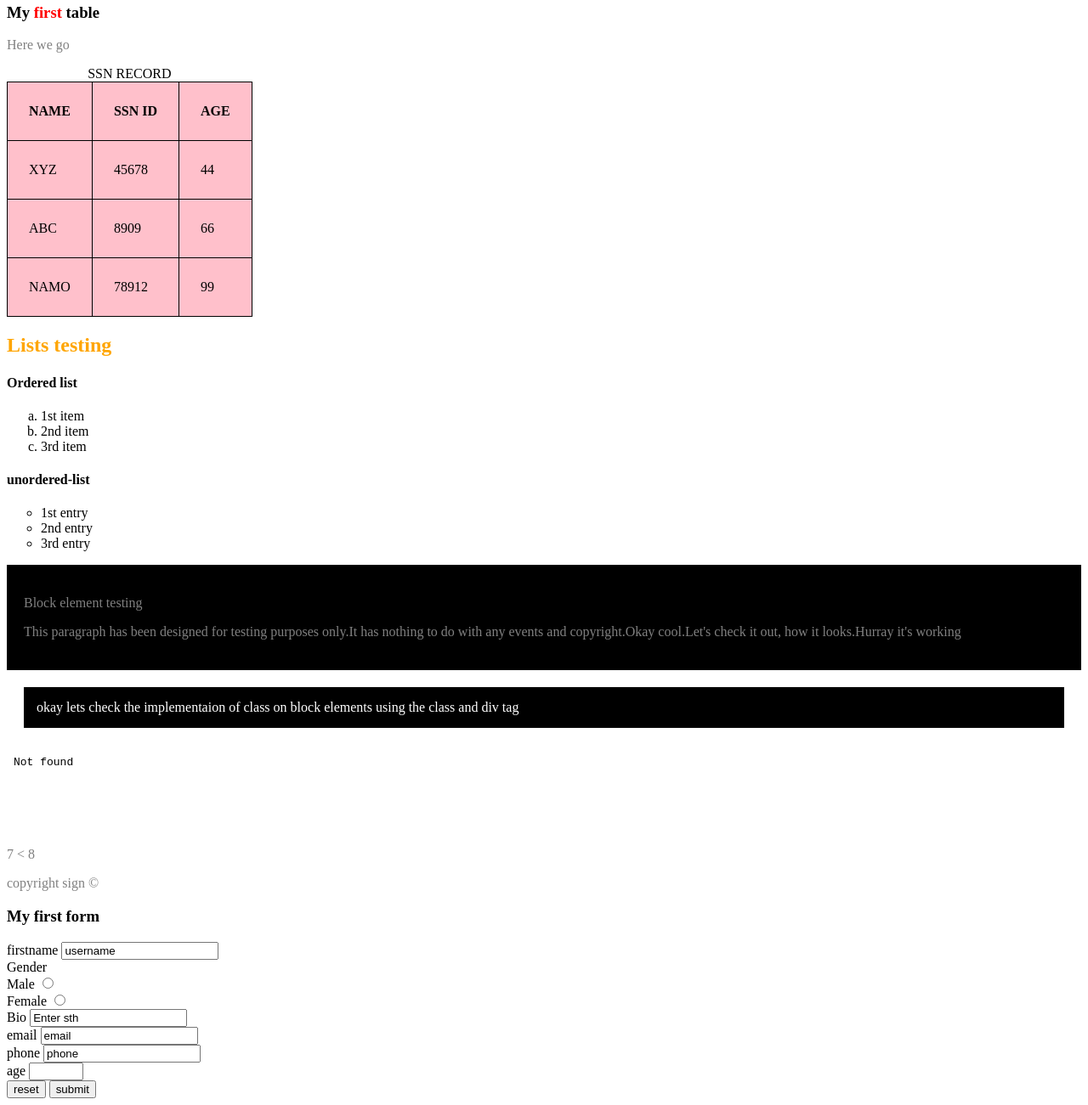
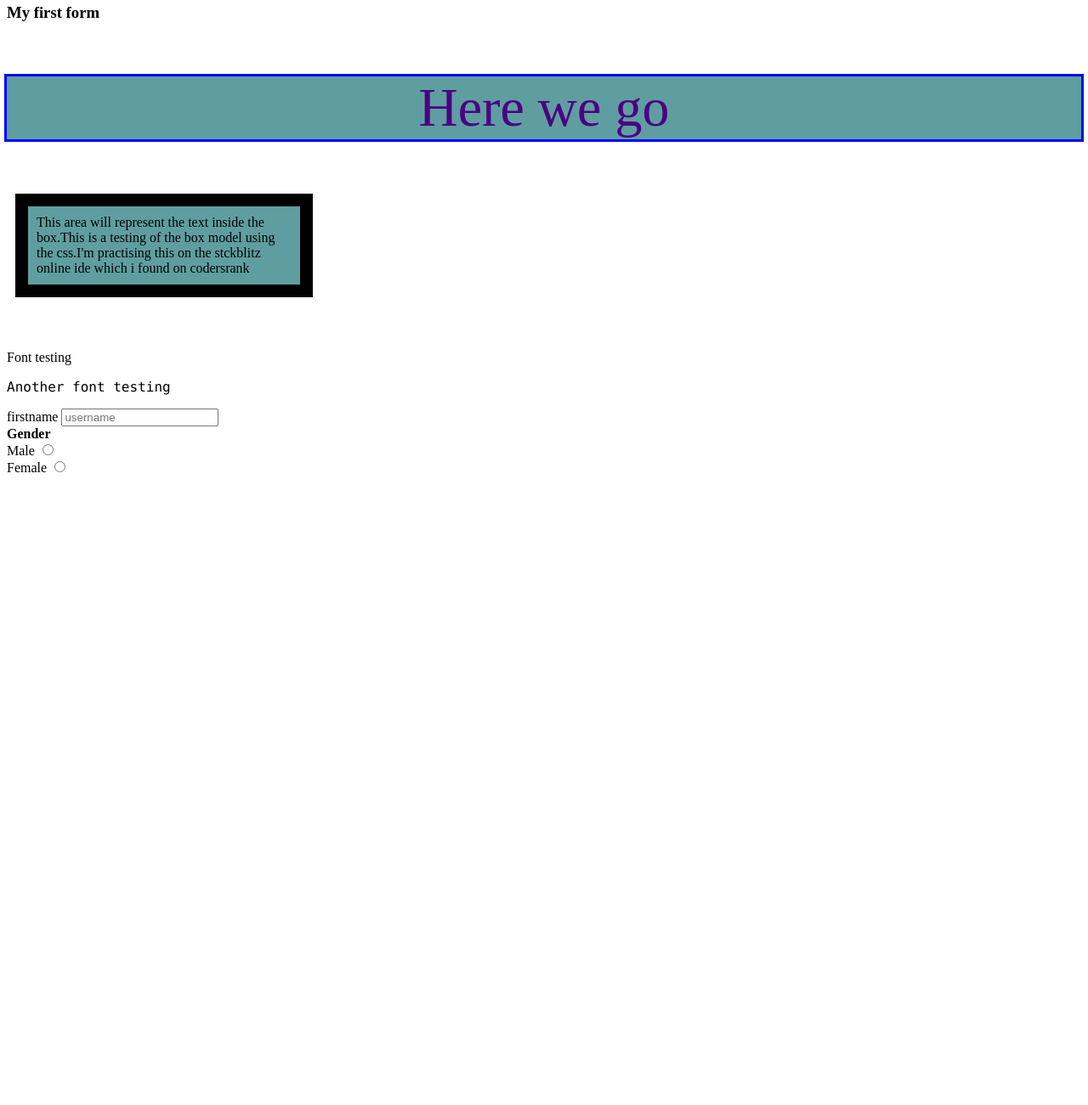
Before and after one commit to rahulphalswal111/codersrank-template-wqch2g, a website: page index.html in a window 1280 px wide. Shown: the part 15-1316 px from the top of the page at 85% size. After the commit the page ends 800 px from the top, so only its background shows below. Drawn offline with Linux system fonts and the light colour scheme.

Commit message:
2 files modified, 1 deleted

```diff
--- a/index.html
+++ b/index.html
@@ -2,96 +2,26 @@
 <html>
 
 <head>
-	<title>myfirstsite</title>
-	<style>
-    #head2{
-      color:orange;
-    }
-    .cities{
-      background-color:black;
-      color:white;
-      padding:15px;
-      margin:20px;
-    }
-		p {
-			color: gray;
-		}
-
-		table,
-		th,
-		td {
-			border: 1px solid black;
-      border-collapse:collapse;
-		}
-    th,td{
-      padding:25px;
-    }
-    th{
-      text-align:left;
-    }
-    table#t01{
-      background-color:pink;
-    }
-	</style>
-</head>       <!--can't put commments while elements tag are open-->
+	<title>first form</title>
+   <link rel="stylesheet" type="text/css" href="style.css">
+</head>
 
 <body>
-	<h3>My <span style="color:red">first</span> table</h3>
-	<p>Here we go</p>
-	<table id="t01">
-    <caption>SSN RECORD</caption>   <!--caption tag used-->
-		<tr>
-			<th>NAME</th>
-			<th>SSN ID</th>
-			<th>AGE</th>
-		</tr>
-		<tr>
-			<td>XYZ</td>
-			<td>45678</td>
-			<td>44</td>
-		</tr>
-		<tr>
-			<td>ABC</td>
-			<td>8909</td>
-			<td>66</td>
-		</tr>
-		<tr>
-			<td>NAMO</td>
-			<td>78912</td>
-			<td>99</td>
-		</tr>
-	</table>
-  <h2 id="head2">Lists testing</h2>
-  <h4>Ordered list</h4>
-  <ol type="a";>
-    <li>1st item</li>
-    <li>2nd item</li>
-    <li>3rd item</li>
-    </ol>
-    <h4>unordered-list</h4>
-  <ul style="list-style-type:circle">
-    <li>1st entry</li>
-    <li>2nd entry</li>
-    <li>3rd entry</li>
-  </ul>
-  <div style="background-color:black;color:white;padding:20px;">
-    <p>Block element testing</p>
-    <p>This paragraph has been designed for testing purposes only.It has nothing to do with any events and copyright.Okay cool.Let's check it out, how it looks.Hurray it's working</p>
-  </div>
-  <div class="cities">okay lets check the implementaion of class on block elements using the class and div tag</div>
-  <!--to display a page within a webpage we use Iframes-->
-  <iframe src="demo_iframe.htm"height="100"width="300"style="border:none;"></iframe>
-  <!--entity testing less than sign can be treated as opening tag ..so to prevent such mishaps we use entities-->
-  <p>7 &lt 8</p>
-  <p>copyright sign &copy </p>
-  <h3>My first form</h3>
+	<h3>My first form</h3>
+  <p id="xyz">Here we go</p>
+      <div >
+        <p id="first">This area will represent the text inside the box.This is a testing of the box model using the css.I'm practising this on the stckblitz online ide which  i found on codersrank</p>
+        </div></br>
+        </br>
+        <p class="new">Font testing</p>
+        <p class="new1">Another font testing</p>
 	<form action="/submit.html">
 		<div>
 			<label for="fname">firstname</label>
-			<input type="text" name="fname" id="fname" value="username">
+			<input type="text" name="fname" id="fname" placeholder="username">
       </div>
       <div>
-        <label for="gender">Gender</label><br>
+        <label for="gender"><b>Gender</b></label></br>
         <label for="male">Male</label>
         <input type="radio" id="male" name="gender" value="male">
       </div>
@@ -99,26 +29,6 @@
         <label for="female">Female</label>
         <input type="radio" id="female" name="gender" value="female">
       </div>
-      <div>
-        <label for="textarea">Bio</label>
-        <input type="textarea" name="textarea" value="Enter sth">
-        </div>
-        <div>
-          <label for="email">email</label>
-          <input type="email" name="email" value="email">
-        </div>
-        <div>
-          <label for="phone">phone</label>
-          <input type="tel" name="phone" id="phone" value="phone">
-        </div>
-        <div>
-          <label for="age">age</label>
-          <input type="number" name="age" min="1" max="200" >
-          </div>
-      <div>
-        <input type="reset" value="reset">
-        <input type="submit" value="submit">
-        </div>
 	</form>
 </body>
 
--- a/style.css
+++ b/style.css
@@ -0,0 +1,25 @@
+#xyz{
+  outline:solid;
+  outline-width: mediun;
+  text-align: center;
+  font-size:5vw;
+  color:indigo;
+  background-color:cadetblue;
+  outline-color:blue;
+}
+#first{
+  padding:10px;
+  background-color:cadetblue;
+  width:300px;
+  border:15px solid black;
+  margin:10px;
+}
+.new{
+  font-family: "Times New Roman",Times,Serif;
+}
+.new1{
+  font-family: "Lucida Console", Courier, monospace;
+}
+body{
+  font-size: 100%;
+}
```
Also changed, not shown: forms.html (deleted, +0 -26 lines).
